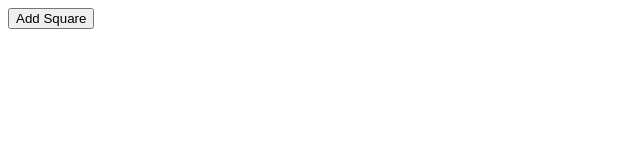
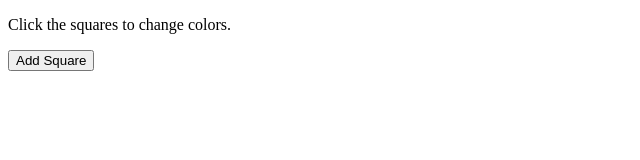
Before and after one commit to BlakeLReeves/dom-dom-drills, a plain HTML site: page index.html in a window 1280 px wide. Shown: the whole page, without its empty margins (0-640 px from the left). Drawn offline with Linux system fonts and the light colour scheme.

Commit message:
Added instruction

```diff
--- a/index.html
+++ b/index.html
@@ -9,6 +9,7 @@
     <!-- YOUR MAY IMPORT HERE -->
 </head>
 <body>
+    <p>Click the squares to change colors.</p>
     <!-- DO NOT ADD ANY HTML HERE -->
     <script src="app.js"></script>
     <!-- YOU MAY IMPORT HERE -->
```
